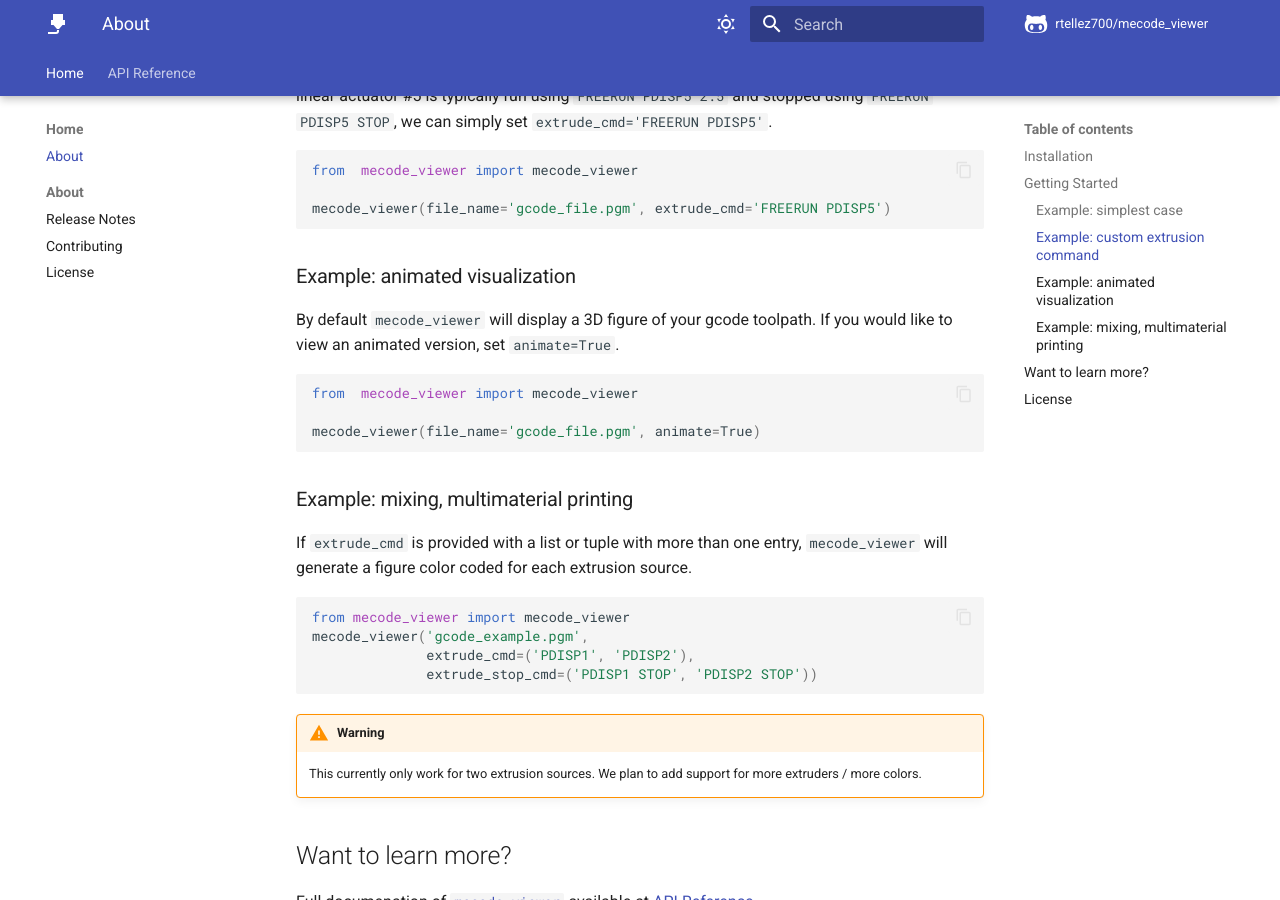
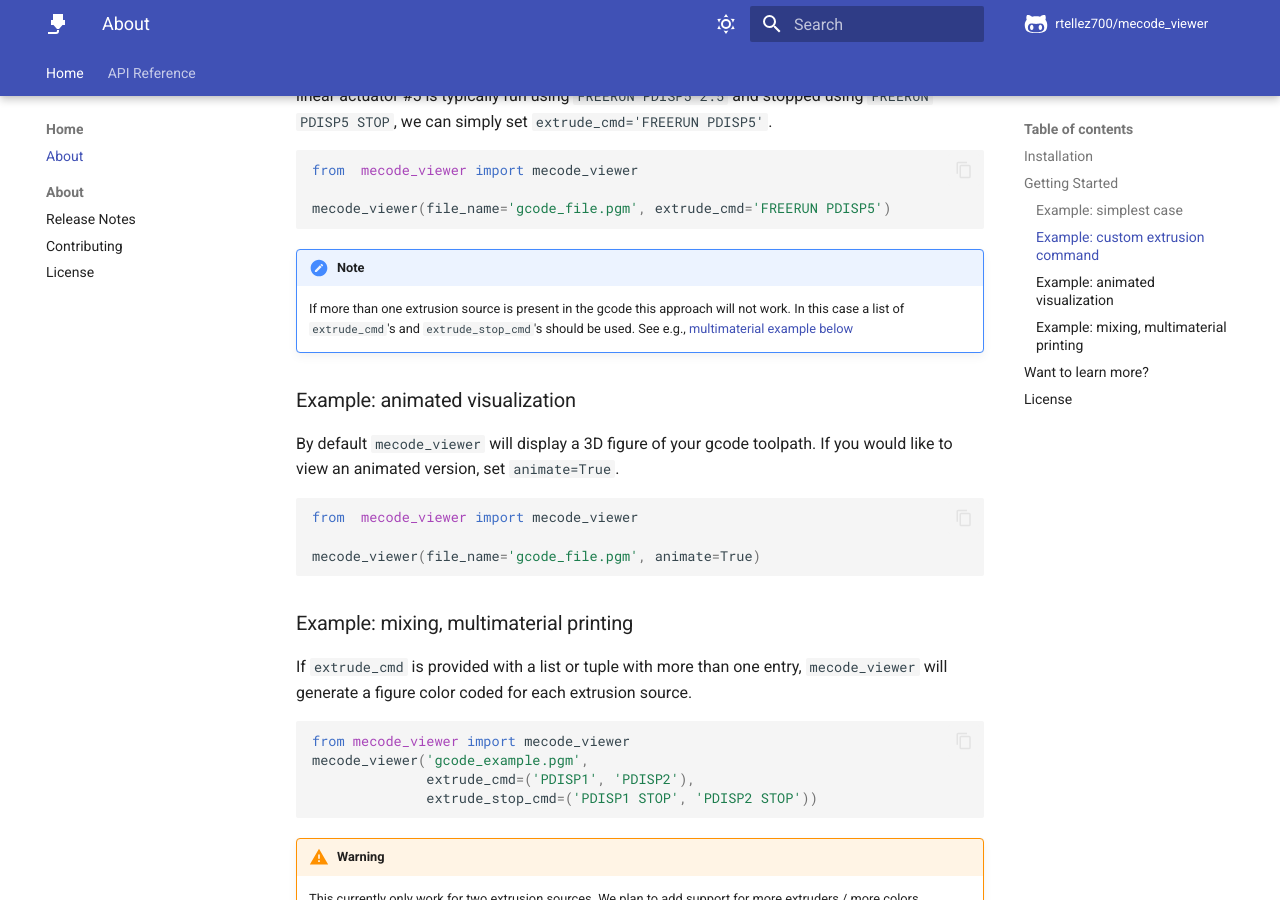
Before and after one commit to rtellez700/mecode_viewer, an MkDocs documentation site: the page built from docs/index.md, in a window 1280 px wide and 900 px high, scrolled down 758 px. Built offline with MkDocs 1.6.1 and Material for MkDocs 9.7.7, drawn with Linux system fonts in a browser that asks for light colours; comment, search, counter and statistics services are not loaded; the version menu is left out.

Commit message:
update docs

````diff
--- a/docs/index.md
+++ b/docs/index.md
@@ -31,6 +31,10 @@ from  mecode_viewer import mecode_viewer
 mecode_viewer(file_name='gcode_file.pgm', extrude_cmd='FREERUN PDISP5')
 ```
 
+!!! note
+
+    If more than one extrusion source is present in the gcode this approach will not work. In this case a list of `extrude_cmd`'s and `extrude_stop_cmd`'s should be used. See e.g., [multimaterial example below](#example-mixing-multimaterial-printing)
+
 ### Example: animated visualization
 By default `mecode_viewer` will display a 3D figure of your gcode toolpath. If you would like to view an animated version, set `animate=True`.
 ```python
````
